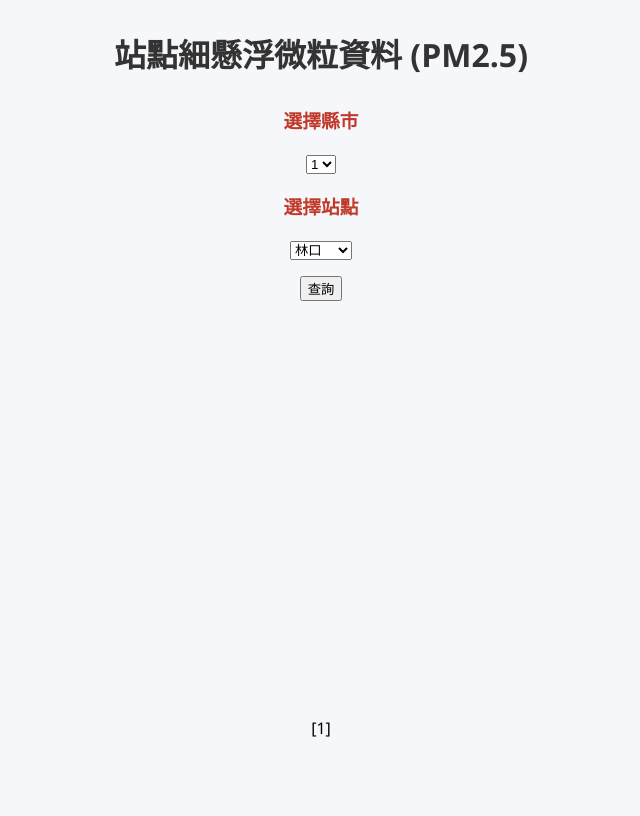
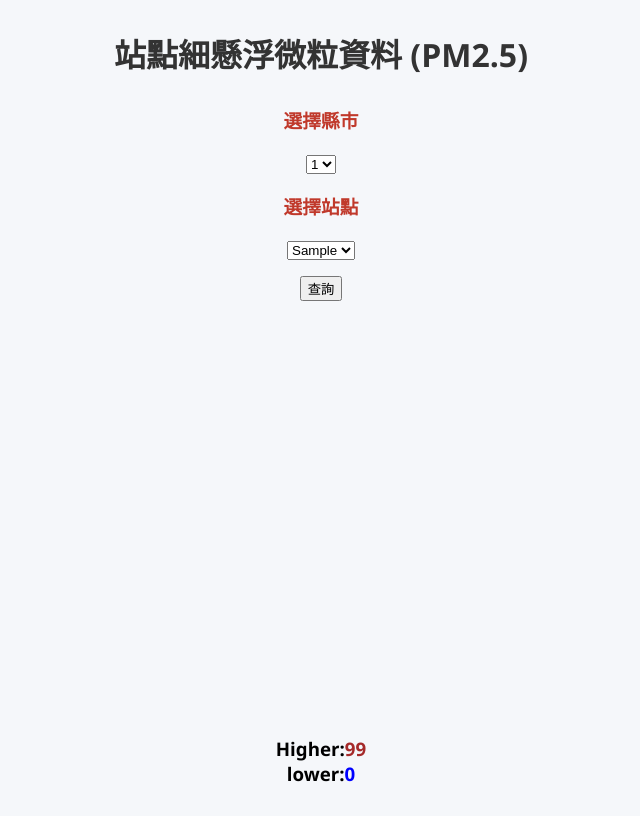
Before and after one commit to shuanshuankao/Flask-pm25, a Flask app: page /pm25-site in a window 1280 px wide. Shown: the whole page, without its empty margins (319-959 px from the left). Before the commit the page ends 737 px from the top, so only its background shows below. Run offline with Flask 3, Linux system fonts and the light colour scheme; tables that the repository leaves empty or names only in its code hold one stand-in row (values such as "Sample post"); some libraries are stand-ins or nearby versions.

Commit message:
完成site頁面的數據顯示跟整合

```diff
--- a/app.py
+++ b/app.py
@@ -46,6 +46,8 @@ def pm25_data_by_site():
             "site": site,
             "x_data": date.to_list(),
             "y_data": df["pm25"].to_list(),
+            "higher": df["pm25"].max(),
+            "lower": df["pm25"].min(),
         }
         result = json.dumps(data, ensure_ascii=False)
     return result
--- a/pm25.py
+++ b/pm25.py
@@ -8,7 +8,7 @@ def get_site_by_county(county):
     try:
         conn = open_db()
         cur = conn.cursor()
-        sqlstr = "select distinct site from pm25 where county-%s;"
+        sqlstr = "select distinct site from pm25 where county=%s;"
         cur.execute(sqlstr, (county,))
         # 輸出資料表欄位
         # print(cur.description)
@@ -97,7 +97,7 @@ def get_pm25_data_by_site(county, site):
     try:
         conn = open_db()
         cur = conn.cursor()
-        sqlstr = "select * from pm25 where county=%s and site=%s;"
+        sqlstr = "select * from pm25 where county=%s&site=%s;"
         cur.execute(sqlstr, (county, site))
         # 輸出資料表欄位
         print(cur.description)
--- a/templates/pm25-site.html
+++ b/templates/pm25-site.html
@@ -27,25 +27,35 @@
 
     <h3>選擇站點</h3>
     <select name="site" id="site">
-        <option value="林口">林口</option>
-        <option value="富貴角">富貴角</option>
+        <!-- <option value="林口">林口</option>
+        <option value="富貴角">富貴角</option> -->
     </select>
 
     <p><button type="button" onclick="query()">查詢</button></p>
 
+
+
+    <!-- 顯示站點名稱  查詢後更改對應的站點名稱-->
+
     <div id="main" style="width: 800px;height:400px;"></div>
-    {{counties}}
+
+    <div id="panel">
+      <h3 style="color: black;">Higher:<span class="higher" style="color: brown;">99</span>
+        <br>lower:<span class="lower" style="color: blue;">0</span> </h3>
+    </div>
+
 <script>
     // 取得county 跟 site element
     const countyE1=document.querySelector("#county");
     const siteE1=document.querySelector("#site");
     const chart1 = echarts.init(document.getElementById('main'));
 
-    countyE1.addEventListener("change",()=>{
-        console.log("change");
-        let county=countyE1.value;
+    updateSite();
+
+    function updateSite(){
+      let county=countyE1.value;
         const url=`/pm25-county-site?county=${county}`
-        // 重後端要求資料
+        // 從後端要求資料
         fetch(url)
         .then(res=>res.json())
         .then(data=>{
@@ -59,9 +69,32 @@
                 siteE1.appendChild(opt);
             }
         });
+    }
+
+
+    countyEl.addEventListener("change",()=>{
+        let county=countyEl.value;
+        console.log(county);
+
+        const url=`/pm25-county-site?county=${county}`
+        fetch(url)
+        .then(res=>res.json())
+        .then(data=>{
+            console.log(data);
+            siteEl.innerHTML="";
+            for(let i=0;i<data.length;i++){
+                const opt=document.createElement("option");
+                opt.value=data[i];
+                opt.textContent=data[i];
+                siteEl.appendChild(opt);
+            }
+
+            //drawChart(chart1,data.site,data.x_data,data.y_data);
+
+        });
     });
 
-    function drawChart(chart,site,labels,values){
+    function drawChart(chart1,site,labels,values){
         var option = {
           title: {
             text: `${site} PM2.5 數據柱狀圖`
@@ -90,20 +123,23 @@
         };
 
         // 使用刚指定的配置项和数据显示图表。
-        chart.setOption(option);
+        chart1.setOption(option);
     }
 
 
     function query(){
         let county=countyE1.value;
         let site=siteE1.value;
-        const url=`/pm25-data-site?county=${county}&site=${site}`
+        const url=`/pm25-data-site?county=${county}&site=${site}`;
         // 從後端要求資料
         fetch(url)
         .then(res=>res.json())
         .then(data=>{
             console.log(data);
-
+            document.querySelector("#SiteName").innerHTML=`＄{county} - ${site}`;
+            //取得最高/最低pm25
+            document.querySelector(".higher").innerHTML=data.higher;
+            document.querySelector(".lower").innerHTML=data.lower;
             drawChart(chart1,data.site,data.x_data,data.y_data);
         });
 
```
